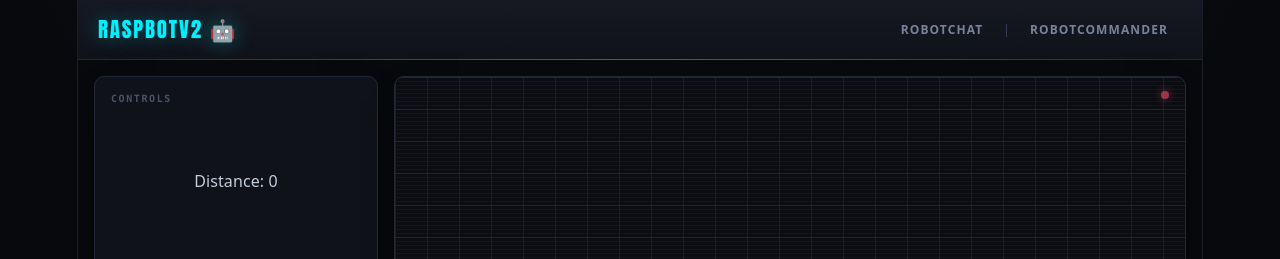
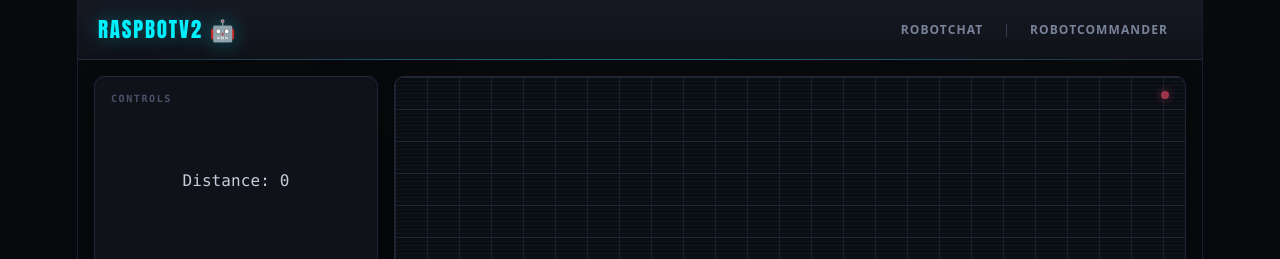
Before and after one commit to estudart/estudart-mcp-robot, a React (Vite) app in the folder robot-agent-fe/: page / in a window 1280 px wide. Shown: the top 259 px of the page. Built offline with nearby package versions, Linux system fonts and the light colour scheme; no server answers.

Commit message:
feat: add style to distance tracker

```diff
--- a/robot-agent-fe/src/pages/RobotCommander/RobotCommander.module.css
+++ b/robot-agent-fe/src/pages/RobotCommander/RobotCommander.module.css
@@ -60,6 +60,10 @@
   flex-direction: column;
   align-items: center;
   gap: 12px;
+}
+
+.distanceTracker {
+  font-family: var(--mono);
 }
 
 .colorPannel {
--- a/robot-agent-fe/src/pages/RobotCommander/RobotCommander.tsx
+++ b/robot-agent-fe/src/pages/RobotCommander/RobotCommander.tsx
@@ -101,7 +101,11 @@ function RobotCommander () {
         <div className={styles.robotCommanderPage}>
             <div className={styles.joyStickView}>
                 <div>
-                    {<p>Distance: {distance}</p>}
+                    {<p
+                        className={ styles.distanceTracker }
+                    >
+                        Distance: {distance}
+                    </p>}
                 </div>
                 <div className={styles.colorPannel}>
                     {Object.entries(ledColorsOptions).map((color) =>
```
